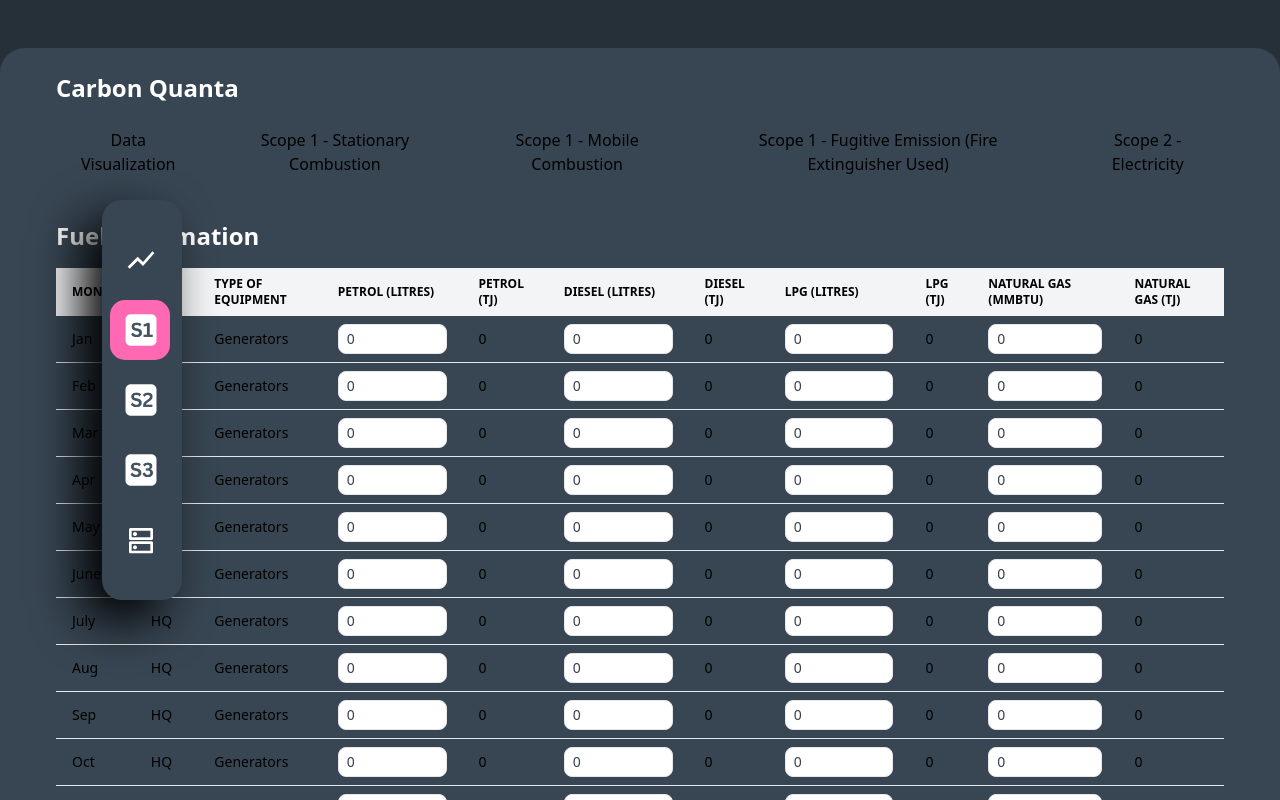
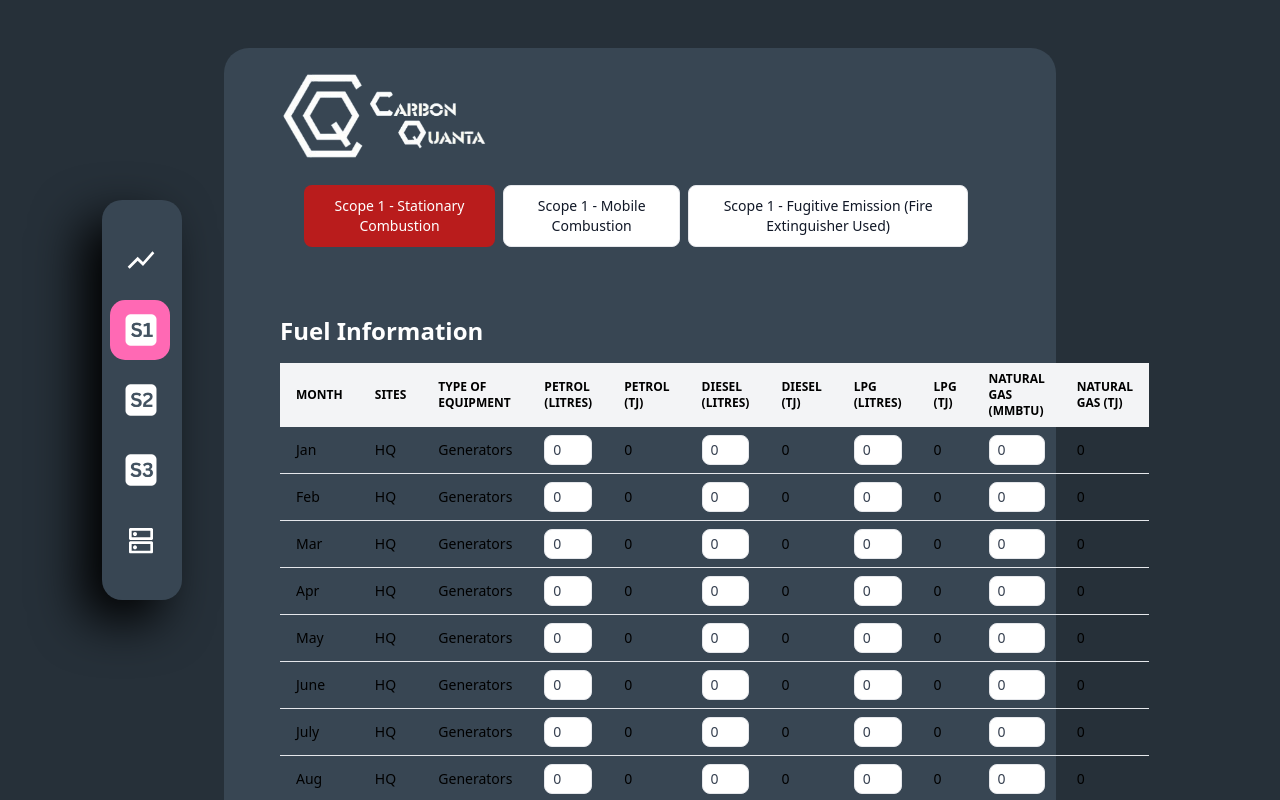
Before and after one commit to SnideAnteater/Carbon-Emission-Calculator, a Vue app: page / in a window 1280 px wide. Both pictures are taken after a click on the link "Scope 1". Shown: the top 800 px of the page. Built offline with nearby package versions, Linux system fonts and the light colour scheme; the HTML template or start-up script is replaced by a standard one.

Commit message:
Added Coming Soon component for pages that are not designed, Change button layout for Scope 1, correctly assigned each scopes pages to their buttons, added company logo

```diff
--- a/src/components/Dashboard.vue
+++ b/src/components/Dashboard.vue
@@ -1,6 +1,7 @@
 <template>
-  <div class="p-6 mx-auto">
-    <h1 class="text-2xl font-bold mb-4">Carbon Quanta</h1>
+  <div class="p-6 mx-auto min-w-[60vw] max-w-[60vw]">
+    <!-- <h1 class="text-2xl font-bold mb-4">Carbon Quanta</h1> -->
+    <img class="w-52" src="../assets/CQLogo.png" alt="" />
 
     <div class="navigation flex justify-center items-center">
       <ul>
@@ -17,8 +18,8 @@
         </li>
         <li>
           <a
-            @click="currentView = 'StationaryCombustion'"
-            :class="buttonClass('StationaryCombustion')"
+            @click="currentView = 'ScopeOneDashboard'"
+            :class="buttonClass('ScopeOneDashboard')"
           >
             <span class="icon">
               <img class="h-8 w-8" src="../assets/s1.png" alt="" />
@@ -28,8 +29,8 @@
         </li>
         <li>
           <a
-            @click="currentView = 'MobileCombustion'"
-            :class="buttonClass('MobileCombustion')"
+            @click="currentView = 'Electricity'"
+            :class="buttonClass('Electricity')"
           >
             <span class="icon">
               <img class="h-8 w-8" src="../assets/s2.png" alt="" />
@@ -39,8 +40,8 @@
         </li>
         <li>
           <a
-            @click="currentView = 'FugitiveEmissionFireExt'"
-            :class="buttonClass('FugitiveEmissionFireExt')"
+            @click="currentView = 'ScopeThreeDashboard'"
+            :class="buttonClass('ScopeThreeDashboard')"
           >
             <span class="icon">
               <img class="h-8 w-8" src="../assets/s3.png" alt="" />
@@ -49,89 +50,35 @@
           </a>
         </li>
         <li>
-          <a
-            @click="currentView = 'PurchasedElectricity'"
-            :class="buttonClass('Electricity')"
-          >
+          <a @click="currentView = 'Settings'" :class="buttonClass('Settings')">
             <span class="icon">
               <img class="h-8 w-8" src="../assets/server.svg" alt="" />
             </span>
-            <span class="text">Setting</span>
+            <span class="text">Settings</span>
           </a>
         </li>
       </ul>
     </div>
-
-    <!-- Navigation Links for Categories -->
-    <div class="flex space-x-4">
-      <button
-        @click="currentView = 'DataVisualization'"
-        :class="buttonClass('DataVisualization')"
-      >
-        Data Visualization
-      </button>
-      <button
-        @click="currentView = 'StationaryCombustion'"
-        :class="buttonClass('StationaryCombustion')"
-      >
-        Scope 1 - Stationary Combustion
-      </button>
-      <button
-        @click="currentView = 'MobileCombustion'"
-        :class="buttonClass('MobileCombustion')"
-      >
-        Scope 1 - Mobile Combustion
-      </button>
-      <!-- <button
-        @click="currentView = ''"
-        :class="buttonClass('FugitiveEmissionAC')"
-      >
-        Scope 1 - Fugitive Emission (Air Conditioner)
-      </button> -->
-      <button
-        @click="currentView = 'FugitiveEmissionFireExt'"
-        :class="buttonClass('FugitiveEmissionFireExt')"
-      >
-        Scope 1 - Fugitive Emission (Fire Extinguisher Used)
-      </button>
-      <!-- <button
-        @click="currentView = 'FugitiveEmissionFireExtLeak'"
-        :class="buttonClass('FugitiveEmissionFireExtLeak')"
-      >
-        Scope 1 - Fugitive Emission (Fire Extinguisher Leakage)
-      </button> -->
-      <button
-        @click="currentView = 'PurchasedElectricity'"
-        :class="buttonClass('Electricity')"
-      >
-        Scope 2 - Electricity
-      </button>
-    </div>
-
     <!-- Display Selected Component -->
     <component :is="currentView" class="mt-6"></component>
   </div>
 </template>
 
 <script>
-import StationaryCombustion from "./ScopeComponents/ScopeStatiionaryCombustion.vue";
-import MobileCombustion from "./ScopeComponents/ScopeMobileCombustion.vue";
-// import FugitiveEmissionAC from "./ScopeComponents/FugitiveEmissionAC.vue";
-import FugitiveEmissionFireExt from "./ScopeComponents/FugitiveEmissionFireExt.vue";
-import FugitiveEmissionFireExtLeak from "./ScopeComponents/FugitiveEmissionFireExtLeak.vue";
-import PurchasedElectricity from "./ScopeComponents/Electricity.vue";
+import ScopeOneDashboard from "./ScopeComponents/ScopeOneDashboard.vue";
+import Electricity from "./ScopeComponents/Electricity.vue";
 import DataVisualization from "./DataVisualization.vue";
+import ScopeThreeDashboard from "./ScopeComponents/ScopeThreeDashboard.vue";
+import Settings from "./common/Settings.vue";
 
 export default {
   name: "Dashboard",
   components: {
-    StationaryCombustion,
-    MobileCombustion,
-    // FugitiveEmissionAC,
-    FugitiveEmissionFireExt,
-    FugitiveEmissionFireExtLeak,
-    PurchasedElectricity,
+    ScopeOneDashboard,
+    Electricity,
     DataVisualization,
+    ScopeThreeDashboard,
+    Settings,
   },
   data() {
     return {
@@ -140,6 +87,7 @@
   },
   methods: {
     buttonClass(view) {
+      console.log(view);
       return {
         " active": this.currentView === view,
         "": this.currentView !== view,
@@ -148,13 +96,3 @@
   },
 };
 </script>
-
-<style scoped>
-button {
-  padding: 0.5rem 1rem;
-  border: none;
-  cursor: pointer;
-  border-radius: 4px;
-  transition: color 0.3s, border-color 0.3s;
-}
-</style>
--- /dev/null
+++ b/src/components/ScopeComponents/ScopeOneDashboard.vue
@@ -0,0 +1,54 @@
+<template lang="">
+  <!-- Navigation Links for Categories -->
+  <div class="flex justify-between p-6">
+    <button
+      @click="currentView = 'StationaryCombustion'"
+      :class="buttonClass('StationaryCombustion')"
+    >
+      Scope 1 - Stationary Combustion
+    </button>
+    <button
+      @click="currentView = 'MobileCombustion'"
+      :class="buttonClass('MobileCombustion')"
+    >
+      Scope 1 - Mobile Combustion
+    </button>
+    <button
+      @click="currentView = 'FugitiveEmissionFireExt'"
+      :class="buttonClass('FugitiveEmissionFireExt')"
+    >
+      Scope 1 - Fugitive Emission (Fire Extinguisher Used)
+    </button>
+  </div>
+  <!-- Display Selected Component -->
+  <component :is="currentView" class="mt-6"></component>
+</template>
+<script>
+import StationaryCombustion from "./ScopeStatiionaryCombustion.vue";
+import MobileCombustion from "./ScopeMobileCombustion.vue";
+import FugitiveEmissionFireExt from "./FugitiveEmissionFireExt.vue";
+export default {
+  components: {
+    StationaryCombustion,
+    MobileCombustion,
+    FugitiveEmissionFireExt,
+  },
+  data() {
+    return {
+      currentView: "StationaryCombustion",
+    };
+  },
+  methods: {
+    buttonClass(view) {
+      console.log(view);
+      return {
+        " text-white bg-red-700 hover:bg-red-800 focus:outline-none focus:ring-4 focus:ring-red-300 font-medium rounded-lg text-sm px-5 py-2.5 text-center me-2 mb-2 dark:bg-red-600 dark:hover:bg-red-700 dark:focus:ring-red-900":
+          this.currentView === view,
+        "py-2.5 px-5 me-2 mb-2 text-sm font-medium text-gray-900 focus:outline-none bg-white rounded-lg border border-gray-200 hover:bg-gray-100 hover:text-blue-700 focus:z-10 focus:ring-4 focus:ring-gray-100 dark:focus:ring-gray-700 dark:bg-gray-800 dark:text-gray-400 dark:border-gray-600 dark:hover:text-white dark:hover:bg-gray-700":
+          this.currentView !== view,
+      };
+    },
+  },
+};
+</script>
+<style lang=""></style>
--- /dev/null
+++ b/src/components/ScopeComponents/ScopeThreeDashboard.vue
@@ -0,0 +1,18 @@
+<template>
+  <div class="p-6 mx-auto">
+    <ComingSoon />
+  </div>
+</template>
+
+<script>
+import ComingSoon from "../shared/ComingSoon.vue";
+
+export default {
+  name: "ScopeThreeDashboard",
+  components: {
+    ComingSoon,
+  },
+};
+</script>
+
+<style lang=""></style>
--- /dev/null
+++ b/src/components/common/Settings.vue
@@ -0,0 +1,16 @@
+<template lang="">
+  <div class="p-6 mx-auto">
+    <ComingSoon />
+  </div>
+</template>
+<script>
+import ComingSoon from "../shared/ComingSoon.vue";
+
+export default {
+  name: "Settings",
+  components: {
+    ComingSoon,
+  },
+};
+</script>
+<style lang=""></style>
--- /dev/null
+++ b/src/components/shared/ComingSoon.vue
@@ -0,0 +1,118 @@
+<template>
+  <div class="flex flex-col items-center justify-center min-h-[60vh]">
+    <div class="text-center">
+      <h2 class="text-4xl font-bold mb-8 text-white">Coming Soon!</h2>
+
+      <!-- Animated loading message -->
+      <div class="mb-8">
+        <p class="text-xl animated-text">
+          {{ currentMessage }}
+          <span class="dots">{{ dots }}</span>
+        </p>
+      </div>
+
+      <!-- Animated illustration -->
+      <div class="relative w-48 h-48 mx-auto">
+        <img
+          src="../../assets/leaf.svg"
+          alt="Scope 3"
+          class="w-full h-full object-contain animate-bounce"
+        />
+      </div>
+    </div>
+  </div>
+</template>
+
+<script>
+export default {
+  name: "ComingSoon",
+  data() {
+    return {
+      messages: [
+        "Cooking up some calculations",
+        "Teaching AI to count carbon",
+        "Planting virtual trees",
+        "Measuring butterfly effects",
+        "Converting coffee to code",
+        "Charging sustainable batteries",
+        "Recycling old data",
+        "Consulting with climate experts",
+        "Calculating carbon footprints",
+        "Saving the planet, one byte at a time",
+      ],
+      currentMessageIndex: 0,
+      dots: "",
+      dotsCount: 0,
+    };
+  },
+  computed: {
+    currentMessage() {
+      return this.messages[this.currentMessageIndex];
+    },
+  },
+  mounted() {
+    // Rotate through messages
+    setInterval(this.rotateMessage, 3000);
+
+    // Animate dots
+    setInterval(this.animateDots, 500);
+  },
+  methods: {
+    rotateMessage() {
+      this.currentMessageIndex =
+        (this.currentMessageIndex + 1) % this.messages.length;
+    },
+    animateDots() {
+      this.dotsCount = (this.dotsCount + 1) % 4;
+      this.dots = ".".repeat(this.dotsCount);
+    },
+  },
+};
+</script>
+
+<style scoped>
+.dots {
+  display: inline-block;
+  min-width: 24px;
+  text-align: left;
+}
+
+@keyframes bounce {
+  0%,
+  100% {
+    transform: translateY(-5%);
+    animation-timing-function: cubic-bezier(0.8, 0, 1, 1);
+  }
+  50% {
+    transform: translateY(0);
+    animation-timing-function: cubic-bezier(0, 0, 0.2, 1);
+  }
+}
+
+.animate-bounce {
+  animation: bounce 2s infinite;
+}
+
+@keyframes colorChange {
+  0% {
+    color: #60a5fa;
+  } /* Blue */
+  25% {
+    color: #34d399;
+  } /* Green */
+  50% {
+    color: #f87171;
+  } /* Red */
+  75% {
+    color: #fbbf24;
+  } /* Yellow */
+  100% {
+    color: #60a5fa;
+  } /* Back to Blue */
+}
+
+.animated-text {
+  animation: colorChange 8s infinite;
+  font-weight: 500;
+}
+</style>
```
Also changed, not shown: src/assets/CQLogo.png (added), src/assets/leaf.svg (added).
